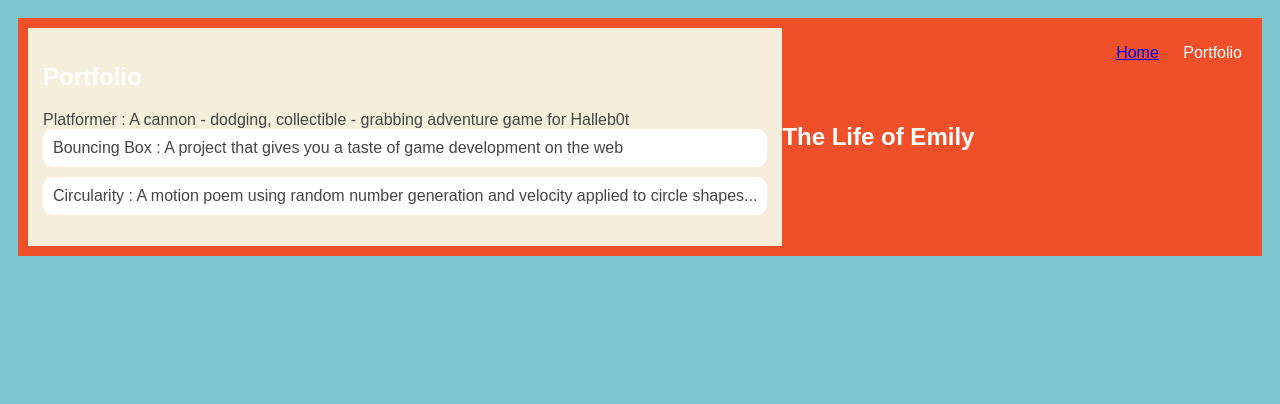
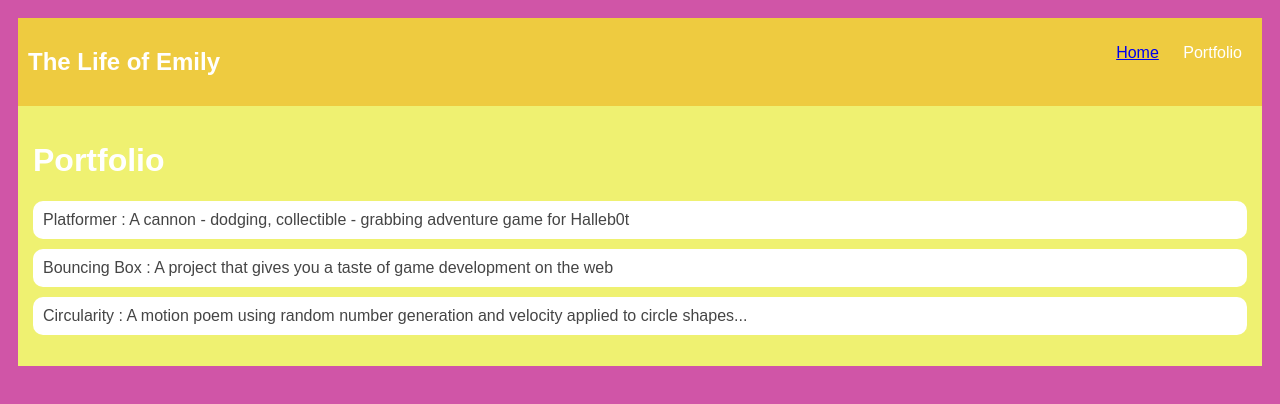
Before and after one commit to elibertofranco/elibertofranco.github.io, a plain HTML site: page portfolio.html in a window 1280 px wide. Drawn offline with Linux system fonts and the light colour scheme.

Commit message:
corrections

```diff
--- a/portfolio.html
+++ b/portfolio.html
@@ -2,9 +2,10 @@
 <html>
     <head>
         <title>The Life of Emily</title>
+        <link rel="shortcut icon" type="image/jpg" href="/Images/faviconmaggie.ico"/>
         <style type="text/css">
             body {
-                background: rgb(125, 198, 205);
+                background: rgb(208, 85, 167);
                 color: rgb(45, 45, 45);
                 padding: 10px;
                 font-family: arial;
@@ -21,7 +22,7 @@
 
             /* navigation menu */
             nav {
-                background: rgb(239, 80, 41);
+                background: rgb(250, 250, 25, 0.719);
                 margin: 0 auto;
                 display: flex;
                 padding: 10px;
@@ -46,12 +47,15 @@
 
             /* main container area beneath menu */
             main {
-                background: rgb(245, 238, 219);
+                background: rgb(239, 241, 113);
                 display: flex;
             }
             .content {
-             /* portfolio styles */
-            .content h1 {
+                flex: 1;
+                padding: 15px;
+
+                         /* portfolio styles */
+                         .content h1 {
              color: black;
          }
 
@@ -75,8 +79,6 @@
              text-decoration: none;
              color: #454545;
          }
-                flex: 1;
-                padding: 15px;
             }
         </style>
     </head>
@@ -84,16 +86,6 @@
     <body>
         <div id="all=contents">
             <nav>
-                <main>
-                    <div class="content">
-                        <h1>Portfolio</h1>
-                        <ul id="portfolio"
-                        <li><a href="projects/platformer/">Platformer : A cannon - dodging, collectible - grabbing adventure game for Halleb0t</a></li>
-                        <li><a href="projects/bouncing-box/">Bouncing Box : A project that gives you a taste of game development on the web </a></li>
-                        <li><a href="projects/circularity/">Circularity : A motion poem using random number generation and velocity applied to circle shapes...</a></li>
-                        </ul>
-                    </div>
-                </main>
                 <h1>The Life of Emily</h1>
                 <ul id="nav-ul">
                     <li class="nav-li">
@@ -104,6 +96,16 @@
                     </li>
                 </ul>
             </nav>
+            <main>
+                <div class="content">
+                    <h1>Portfolio</h1>
+                    <ul id="portfolio">
+                    <li><a href="projects/platformer/">Platformer : A cannon - dodging, collectible - grabbing adventure game for Halleb0t</a></li>
+                    <li><a href="projects/bouncing-box/">Bouncing Box : A project that gives you a taste of game development on the web </a></li>
+                    <li><a href="projects/circularity/">Circularity : A motion poem using random number generation and velocity applied to circle shapes...</a></li>
+                    </ul>
+                </div>
+            </main>
 
         </div>
     </body>
```
Also changed, not shown: index.html (+5 -4 lines), Images/faviconmaggie.ico (added), Images/faviconmaggie.jpg (added), Images/headshot.jpg (added), headshot.jpg (renamed from Images/E.Liberto - headshot.jpg), 1 other file.
